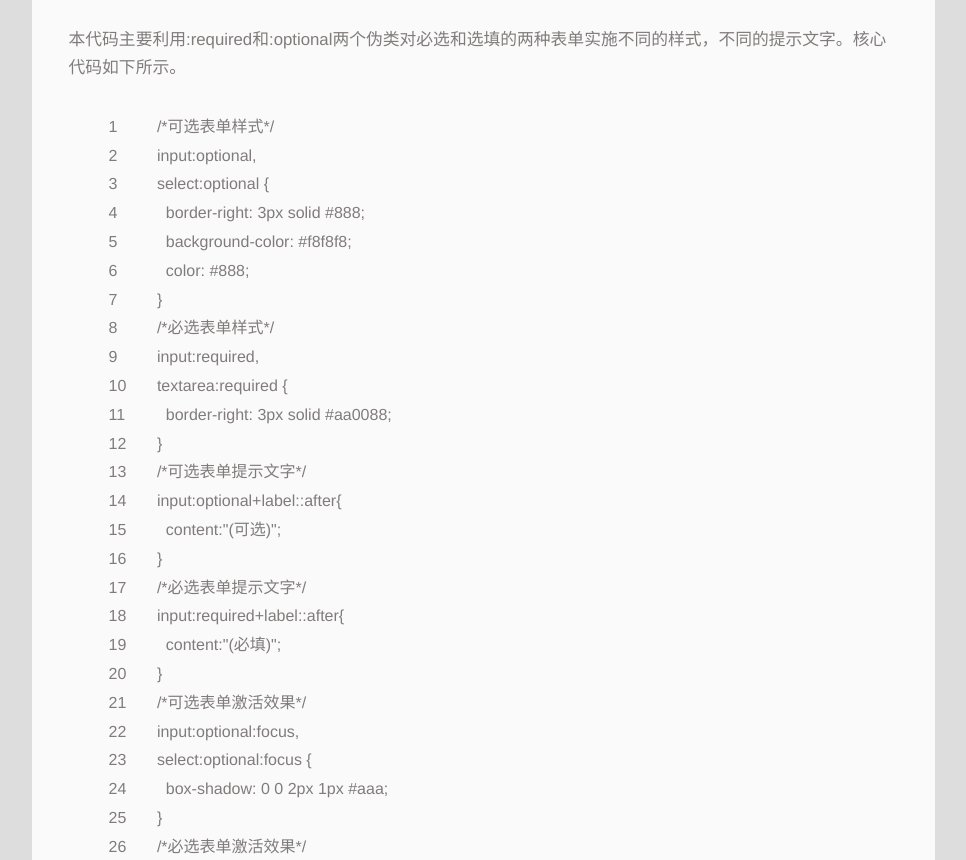
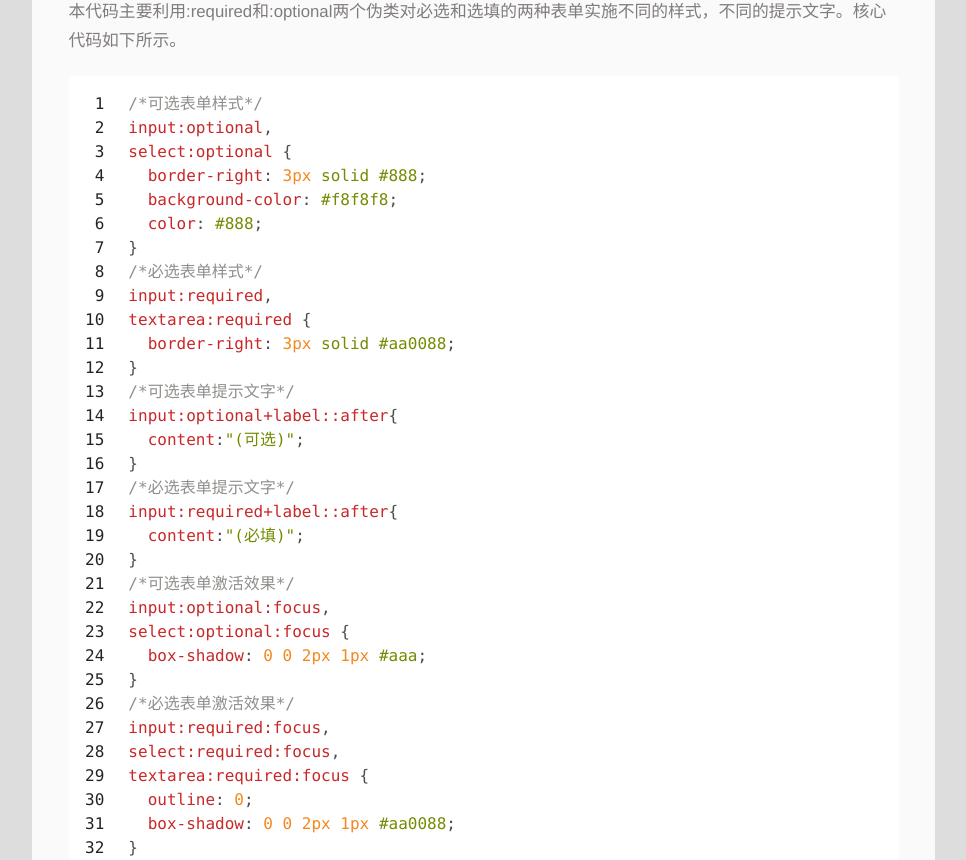
Before and after one commit to whqet/whqet.github.io, a plain HTML site: page 2015/02/05/form-va/index.html in a window 1280 px wide. Shown: the part 2042-2902 px from the top of the page, without its empty margins (6-972 px from the left). Drawn offline with Linux system fonts and the light colour scheme; a script that the page names is missing.

Commit message:
Site updated: 2015-11-22 15:57:24

```diff
--- a/css/code.css
+++ /dev/null
@@ -1,176 +0,0 @@
-
-code,
-pre {
-  font-size: 0.8em;
-  background-color: #f8f8f8;
-  font-family: 'Roboto Mono', Monaco, courier, monospace
-}
-
-.highlight {
-  position: relative;
-  margin: 0;
-  border-radius: 2px;
-  line-height: 1.1em;
-  background-color: #f8f8f8;
-  overflow-x: auto
-}
-
-.highlight table,
-.highlight tr,
-.highlight td {
-  width: 100%;
-  border-collapse: collapse;
-  padding: 0;
-  margin: 0
-}
-
-.highlight .gutter {
-  display: none
-}
-
-.highlight .code pre {
-  padding: 1.2em 1.4em;
-  line-height: 1.5em;
-  margin: 0
-}
-
-.highlight.html .code:after,
-.highlight.js .code:after,
-.highlight.bash .code:after,
-.highlight.css .code:after,
-.highlight.scss .code:after,
-.highlight.diff .code:after {
-  position: absolute;
-  top: 0;
-  right: 0;
-  color: #ccc;
-  text-align: right;
-  font-size: 0.75em;
-  padding: 5px 10px 0;
-  line-height: 15px;
-  height: 15px;
-  font-weight: 600
-}
-
-.highlight.html .code:after {
-  content: 'HTML'
-}
-
-.highlight.js .code:after {
-  content: 'JS'
-}
-
-.highlight.bash .code:after {
-  content: 'Shell'
-}
-
-.highlight.css .code:after {
-  content: 'CSS'
-}
-
-.highlight.scss .code:after {
-  content: 'SCSS'
-}
-
-.highlight.diff .code:after {
-  content: 'DIFF'
-}
-
-pre {
-  color: #525252
-}
-
-pre .function .keyword,
-pre .constant {
-  color: #0092db
-}
-
-pre .keyword,
-pre .attribute {
-  color: #e96900
-}
-
-pre .number,
-pre .literal {
-  color: #ae81ff
-}
-
-pre .tag,
-pre .tag .title,
-pre .change,
-pre .winutils,
-pre .flow,
-pre .lisp .title,
-pre .clojure .built_in,
-pre .nginx .title,
-pre .tex .special {
-  color: #2973b7
-}
-
-pre .class .title {
-  color: #fff
-}
-
-pre .symbol,
-pre .symbol .string,
-pre .value,
-pre .regexp {
-  color: #42b983
-}
-
-pre .title {
-  color: #a6e22e
-}
-
-pre .tag .value,
-pre .string,
-pre .subst,
-pre .haskell .type,
-pre .preprocessor,
-pre .ruby .class .parent,
-pre .built_in,
-pre .sql .aggregate,
-pre .django .template_tag,
-pre .django .variable,
-pre .smalltalk .class,
-pre .javadoc,
-pre .django .filter .argument,
-pre .smalltalk .localvars,
-pre .smalltalk .array,
-pre .attr_selector,
-pre .pseudo,
-pre .addition,
-pre .stream,
-pre .envvar,
-pre .apache .tag,
-pre .apache .cbracket,
-pre .tex .command,
-pre .prompt {
-  color: #42b983
-}
-
-pre .comment,
-pre .java .annotation,
-pre .python .decorator,
-pre .template_comment,
-pre .pi,
-pre .doctype,
-pre .shebang,
-pre .apache .sqbracket,
-pre .tex .formula {
-  color: #b3b3b3
-}
-
-pre .deletion {
-  color: #BA4545
-}
-
-pre .coffeescript .javascript,
-pre .javascript .xml,
-pre .tex .formula,
-pre .xml .javascript,
-pre .xml .vbscript,
-pre .xml .css,
-pre .xml .cdata {
-  opacity: 0.5
-}
--- a/css/style.css
+++ b/css/style.css
@@ -1915,6 +1915,176 @@ footer {
 .copyright a:hover {
   color: #2ca6cb;
 }
+.article-content pre,
+.article-content .highlight {
+  background: #fff;
+  margin: 0.5em 0;
+  padding: 1em 2%;
+  overflow: auto;
+  color: #4d4d4c;
+  line-height: 1.5;
+  font-size: 100%;
+}
+.article-content .highlight .gutter pre,
+.article-content .gist .gist-file .gist-data .line-numbers {
+  color: #232323;
+  font-size: 0.85em;
+  line-height: 1.5;
+  font-size: 100%;
+}
+.article-content pre {
+  font-family: Monaco, Menlo, Consolas, Courier New, monospace;
+}
+.article-content pre code {
+  background: none;
+  text-shadow: none;
+  padding: 0;
+}
+.article-content .highlight pre {
+  border: none;
+  margin: 0;
+  padding: 0;
+}
+.article-content .highlight table {
+  margin: 0;
+  width: auto;
+}
+.article-content .highlight td {
+  border: none;
+  padding: 0;
+}
+.article-content .highlight figcaption {
+  zoom: 1;
+  font-size: 0.85em;
+  text-align: left;
+  color: #8e908c;
+  line-height: 1em;
+  padding: 0.5em 0;
+  margin-bottom: 0.5em;
+}
+.article-content .highlight figcaption:before,
+.article-content .highlight figcaption:after {
+  content: "";
+  display: table;
+}
+.article-content .highlight figcaption:after {
+  clear: both;
+}
+.article-content .highlight figcaption a {
+  float: right;
+}
+.article-content .highlight .gutter pre {
+  text-align: right;
+  padding-right: 1.5em;
+}
+.article-content .gist {
+  margin: 0.5em 0;
+  background: #fff;
+  padding: 1em 2%;
+}
+.article-content .gist .gist-file {
+  border: none;
+  font-family: Monaco, Menlo, Consolas, Courier New, monospace;
+  margin: 0;
+}
+.article-content .gist .gist-file .gist-data {
+  background: none;
+  border: none;
+}
+.article-content .gist .gist-file .gist-data .line-numbers {
+  background: none;
+  border: none;
+  padding: 0 1.5em 0 0;
+}
+.article-content .gist .gist-file .gist-data .line-data {
+  padding: 0 !important;
+}
+.article-content .gist .gist-file .highlight {
+  margin: 0;
+  padding: 0;
+  border: none;
+}
+.article-content .gist .gist-file .gist-meta {
+  background: #fff;
+  color: #8e908c;
+  font: 0.85em "Georgia", serif;
+  padding: 0;
+  margin-top: 1em;
+  text-shadow: none;
+}
+.article-content .gist .gist-file .gist-meta a {
+  color: #2ca6cb;
+  font-weight: normal;
+}
+.article-content .gist .gist-file .gist-meta a:hover {
+  color: #2ca6dd;
+}
+pre .comment {
+  color: #8e908c;
+}
+pre .title,
+pre .variable,
+pre .attribute,
+pre .tag,
+pre .regexp,
+pre .ruby .constant,
+pre .tag .title,
+pre .pi,
+pre .doctype,
+pre .id,
+pre .class,
+pre .pseudo {
+  color: #c82829;
+}
+pre .number,
+pre .preprocessor,
+pre .pragma,
+pre .built_in,
+pre .literal,
+pre .params,
+pre .constant {
+  color: #f5871f;
+}
+pre .class .title,
+pre .rules .attribute {
+  color: #eab700;
+}
+pre .string,
+pre .value,
+pre .inheritance,
+pre .header,
+pre .symbol,
+pre .cdata {
+  color: #718c00;
+}
+pre .css .hexcolor {
+  color: #3e999f;
+}
+pre .function,
+pre .function .title,
+pre .decorator,
+pre .python .title,
+pre .title .keyword,
+pre .perl .sub,
+pre .javascript .title,
+pre .coffeescript .title {
+  color: #4271ae;
+}
+pre .keyword,
+pre .javascript .function {
+  color: #8959a8;
+}
+pre .coffeescript .javascript,
+pre .javascript .xml,
+pre .tex .formula,
+pre .xml .javascript,
+pre .xml .vbscript,
+pre .xml .css,
+pre .xml .cdata {
+  opacity: 0.5;
+  -ms-filter: "progid:DXImageTransform.Microsoft.Alpha(Opacity=50)";
+  filter: alpha(opacity=50);
+}
 .ds-highlight {
   color: #2ca6cb !important;
 }
```
